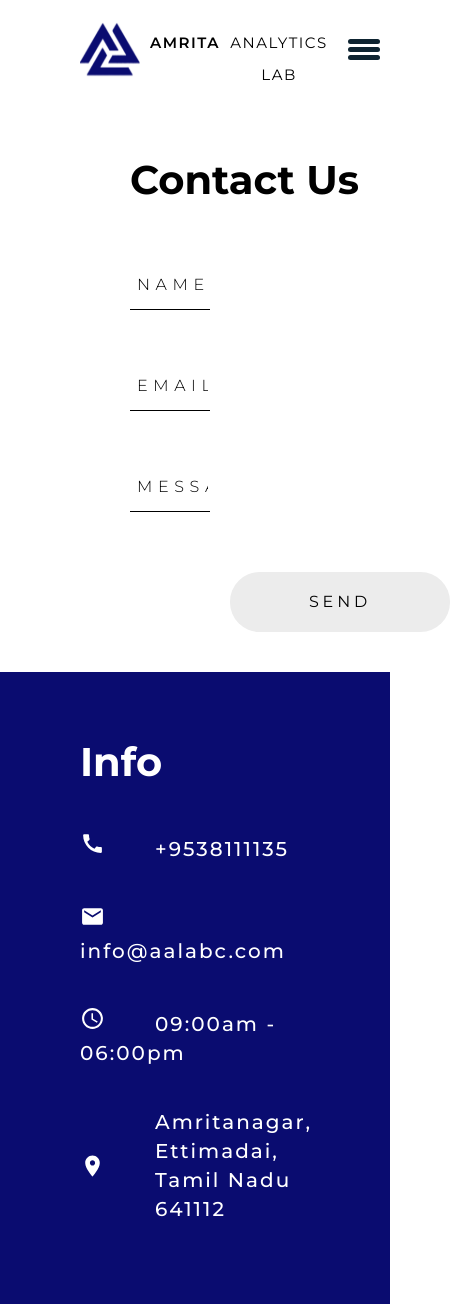
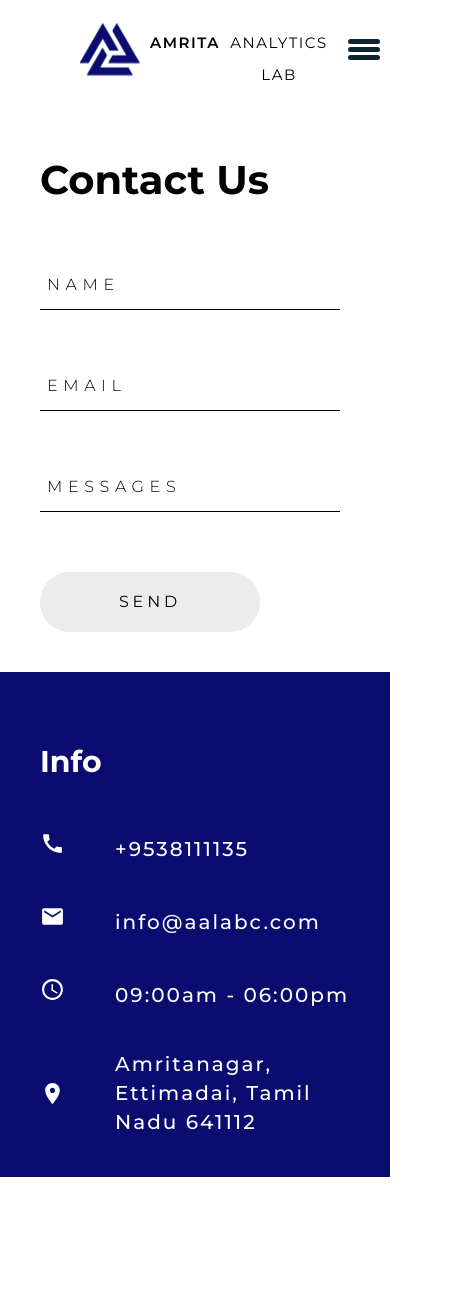
Before and after one commit to rohith4pr/Amrita-Analytics-Lab, a React (Create React App) app: page /contact in a window 390 px wide. Shown: the whole page, 450 px wide, since content can reach past the window. After the commit the page ends 1177 px from the top, so only its background shows below. Built offline with nearby package versions, Linux system fonts and the light colour scheme.

Commit message:
responsive

```diff
--- a/src/App.css
+++ b/src/App.css
@@ -1,6 +1,8 @@
 .App{
   display: flex;
   flex-direction: column;
+  flex-grow: 1;
+  width: 100vw;
 }
 
 nav {
@@ -8,7 +10,7 @@ nav {
   text-align: center;
   position:fixed;
   top: 0;
-  width: 100%;
+  width: 100vw;
   background: rgb(255, 255, 255);
 }
 
@@ -36,11 +38,16 @@ nav li {
 
 .sidebar-nav{
   position: fixed;
+  margin-left: 100px;
   height: 100vh;
-  width: 0vw;
-  right: -150%;
+  width: 100vw;
   background: #000000;
-  transition: all 0.25s;
+  display: flex;
+  align-items: center;
+  justify-content: center;
+  left: 150%;
+  background: #000000;
+  transition: all .5s;
 
 }
 
@@ -55,7 +62,7 @@ nav li {
   justify-content: center;
   left: 150%;
   transform: translateX(-150%);
-  transition: all 1s;
+  transition: all .5s;
 
 }
 
@@ -122,6 +129,14 @@ nav li {
   display: flex;
   padding-top: 100px;
   background-color: #ECECEC;
+}
+.infoMain{
+  display: flex;
+  flex-direction: column;
+  flex-basis: 40%;
+  background: #0A0C70;
+  padding: 80px;
+  padding-top : 60px;
 }
 
 .hamburger-lines {
@@ -964,8 +979,33 @@ input[type="password"]
   .signUpRight{
     display: none;
   }
+  .buttonstuffSend{
+    margin-left: 0px;
 
+  }
+  .contactUsDiv {
+    display: flex;
+    flex-direction: column;
+    padding-left: 40px;
 
+  }
+  .contactUsEle {
+
+    margin-right: 50px;
+  }
+  .InfoInfo {
+    font-weight: 700;
+    font-size: 30px;
+    line-height: 59px;
+  }
+  .infoMain{
+    display: flex;
+    flex-direction: column;
+    flex-basis: 40%;
+    background: #0A0C70;
+    padding: 40px;
+    padding-top : 60px;
+  }
 
 }
 
--- a/src/pages/ContactPage.js
+++ b/src/pages/ContactPage.js
@@ -41,16 +41,16 @@ const ContactPage = ({user,setUser}) => {
                     <div className='contactUs'>
                         Contact Us
                     </div>
-                        <input value={name} onChange={(e) => setName(e.target.value)} style={{borderBottom: '1px solid #000000'}}type="email" className='contactUsEle' placeholder="NAME" name="name" id='name' required />
-                        <input value={email} onChange={(e) => setEmail(e.target.value)} style={{borderBottom: '1px solid #000000'}}type="email" className='contactUsEle' placeholder="EMAIL" name="name" id='email' required />
-                        <input value={message} onChange={(e) => setMessage(e.target.value)} style={{borderBottom: '1px solid #000000'}}type="email" className='contactUsEle' placeholder="MESSAGES" name="name" id='messages' required />
+                    <input value={name} onChange={(e) => setName(e.target.value)} style={{borderBottom: '1px solid #000000'}} type="email" className='contactUsEle' placeholder="NAME" name="name" id='name' required />
+                    <input value={email} onChange={(e) => setEmail(e.target.value)} style={{borderBottom: '1px solid #000000'}} type="email" className='contactUsEle' placeholder="EMAIL" name="name" id='email' required />
+                    <input value={message} onChange={(e) => setMessage(e.target.value)} style={{borderBottom: '1px solid #000000'}} type="email" className='contactUsEle' placeholder="MESSAGES" name="name" id='messages' required />
                     <div onClick={sendCommunication} className='buttonstuffSend'>
                         SEND
                     </div>
 
                 </div>
 
-                <div style={{display: "flex",flexDirection: "column", flexBasis: "40%", background: "#0A0C70", padding:"80px", paddingTop:"60px"}}>
+                <div className="infoMain">
                     <div className='InfoInfo'>
                         Info
                     </div>
--- a/src/pages/HomeMain.js
+++ b/src/pages/HomeMain.js
@@ -18,7 +18,7 @@ const HomeMain = ({user,setUser}) => {
                 <NavBar user={user} setUser={setUser}/>
             </div>
             <div className='homeunderleft' style={{flexBasis: '45%'}}>
-                <div style={{display: 'flex', justifyContent: 'right', marginRight: '100px' }} >
+                <div style={{display: 'flex', justifyContent: 'right' }} >
                 <img style={{
                             width: '300px',
                             height: '400px',
```
